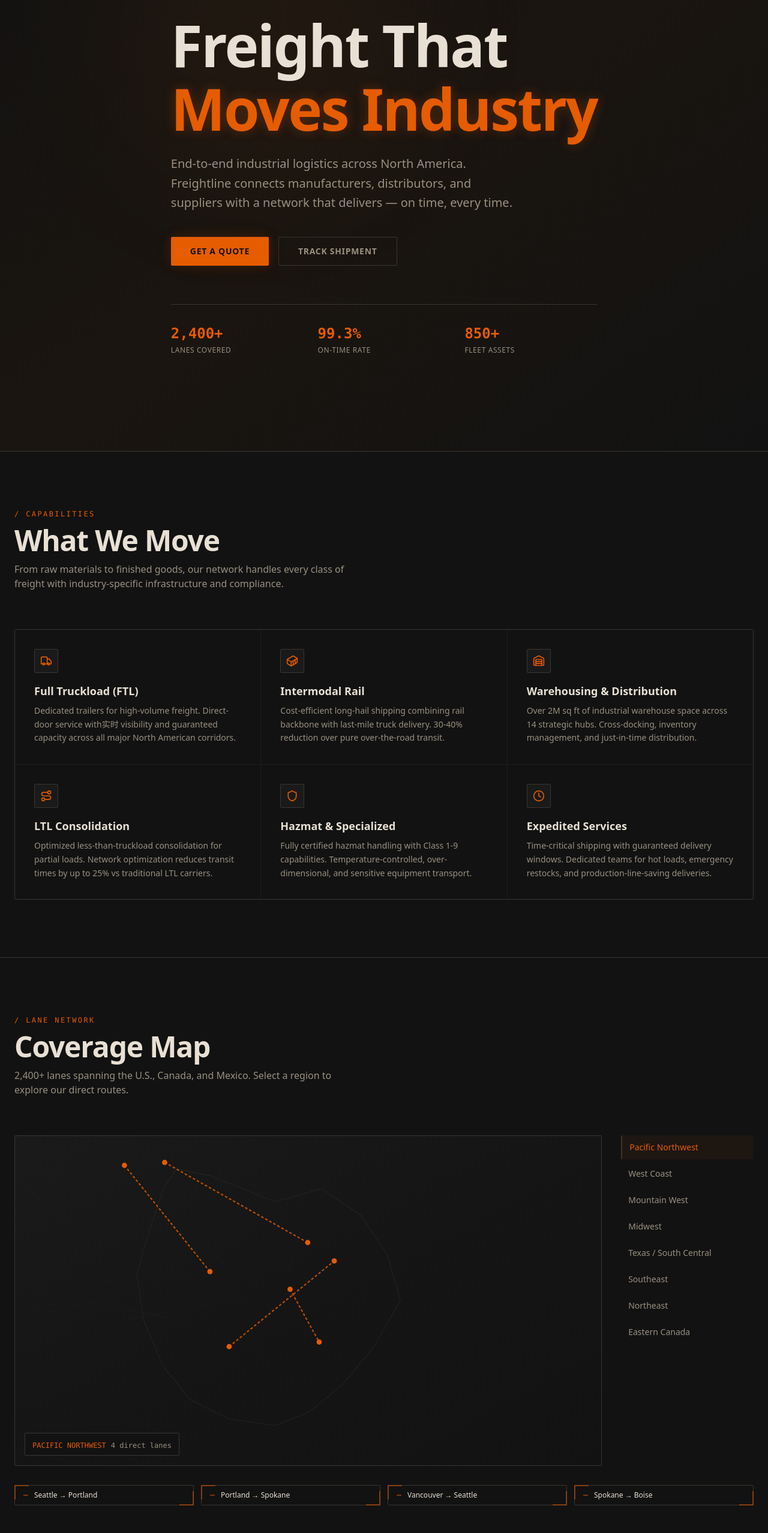
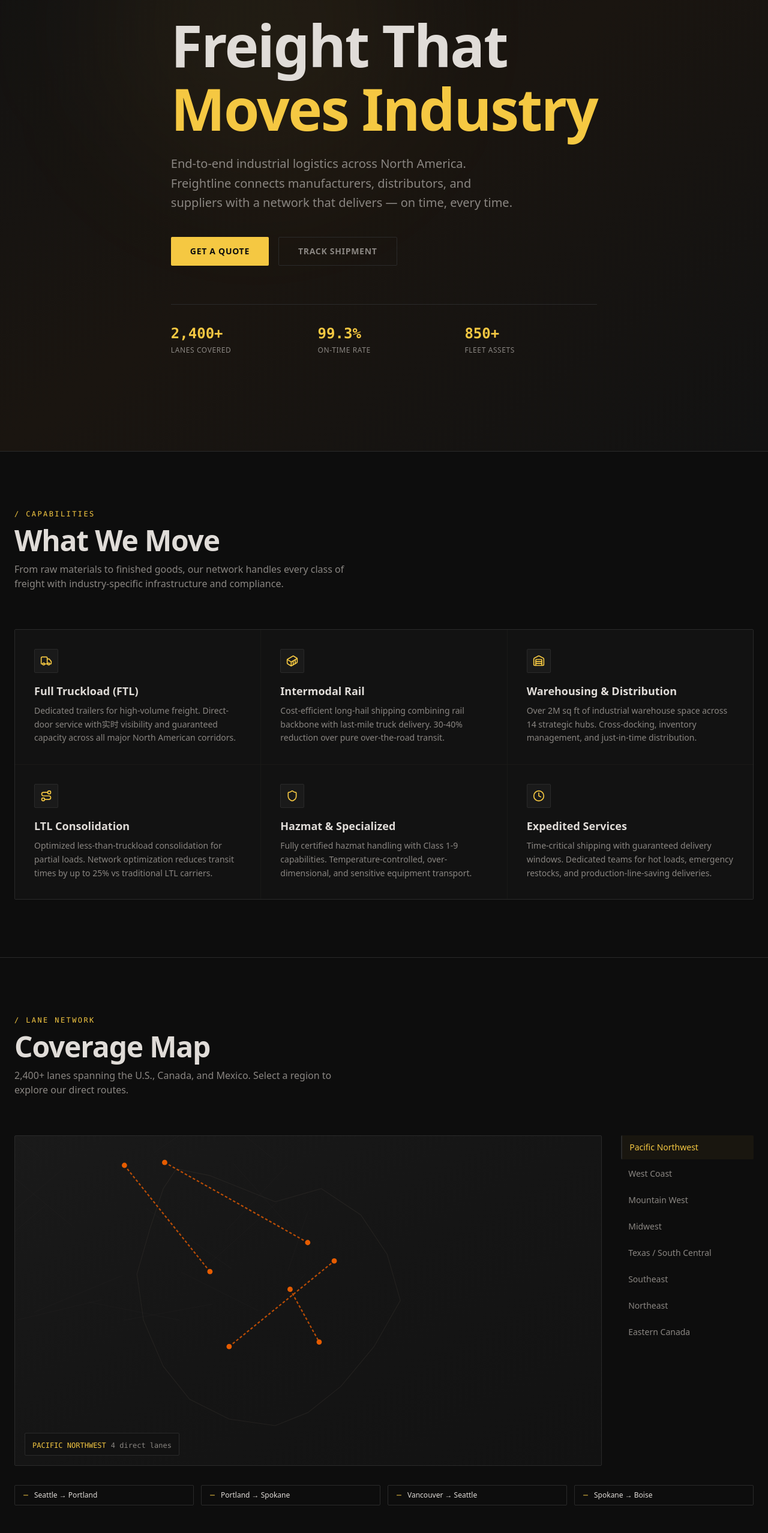
Before and after one commit to anas-khan-antimatter/mkt-freightline-logistics, a Next.js app in the folder freightline/: page / in a window 1280 px wide. Shown: the part 190-2746 px from the top of the page at 60% size. Built offline with nearby package versions, Linux system fonts and the light colour scheme.

Commit message:
antimatter: checkpoint c-1790732963856-6k2pc

```diff
--- a/freightline/src/app/globals.css
+++ b/freightline/src/app/globals.css
@@ -1,30 +1,30 @@
 @import "tailwindcss";
 
 @theme {
-  --color-background: #121212;
-  --color-foreground: #e8e0d4;
-  --color-card: #1a1a1a;
-  --color-card-foreground: #e8e0d4;
-  --color-popover: #1a1a1a;
-  --color-popover-foreground: #e8e0d4;
-  --color-primary: #e65c00;
-  --color-primary-foreground: #121212;
-  --color-secondary: #2e2a24;
-  --color-secondary-foreground: #e8e0d4;
-  --color-muted: #2e2a24;
-  --color-muted-foreground: #999080;
-  --color-accent: #ff8c00;
-  --color-accent-foreground: #121212;
-  --color-destructive: #e05c5c;
-  --color-destructive-foreground: #e8e0d4;
-  --color-border: #3a3530;
-  --color-input: #3a3530;
-  --color-ring: #e65c00;
+  --color-background: #0d0d0d;
+  --color-foreground: #e0dcd8;
+  --color-card: #1c1c1c;
+  --color-card-foreground: #e0dcd8;
+  --color-popover: #1c1c1c;
+  --color-popover-foreground: #e0dcd8;
+  --color-primary: #f5c842;
+  --color-primary-foreground: #0d0d0d;
+  --color-secondary: #2a2a2a;
+  --color-secondary-foreground: #e0dcd8;
+  --color-muted: #2a2a2a;
+  --color-muted-foreground: #8a8682;
+  --color-accent: #e0a800;
+  --color-accent-foreground: #0d0d0d;
+  --color-destructive: #c44f4f;
+  --color-destructive-foreground: #e0dcd8;
+  --color-border: #2a2a2a;
+  --color-input: #1c1c1c;
+  --color-ring: #f5c842;
   --radius-sm: 0.125rem;
   --radius-md: 0.25rem;
   --radius-lg: 0.375rem;
-  --font-family-sans: "Inter", "Geist", "SF Pro", system-ui, sans-serif;
-  --font-family-mono: "Geist Mono", "SF Mono", monospace;
+  --font-family-sans: "Archivo", "Inter", "Geist", system-ui, sans-serif;
+  --font-family-mono: "JetBrains Mono", "Geist Mono", "SF Mono", "Roboto Mono", monospace;
 }
 
 * {
@@ -43,39 +43,62 @@
   }
 }
 
-/* Industrial scrollbar */
+/* ── Industrial scrollbar ── */
 ::-webkit-scrollbar {
-  width: 10px;
+  width: 8px;
 }
 ::-webkit-scrollbar-track {
-  background: #1a1a1a;
+  background: #1c1c1c;
 }
 ::-webkit-scrollbar-thumb {
-  background: #333;
+  background: #404040;
   border-radius: 2px;
 }
 ::-webkit-scrollbar-thumb:hover {
-  background: #e65c00;
+  background: #f5c842;
 }
 
-/* Glow effect for accent elements */
-.glow-orange {
-  box-shadow: 0 0 20px rgba(230, 92, 0, 0.15), 0 0 40px rgba(230, 92, 0, 0.05);
+/* ── Hazard glow ── */
+.glow-yellow {
+  box-shadow: 0 0 20px rgba(245, 200, 66, 0.12), 0 0 40px rgba(245, 200, 66, 0.04);
 }
 
-.glow-orange-text {
-  text-shadow: 0 0 20px rgba(230, 92, 0, 0.3);
+.glow-yellow-text {
+  text-shadow: 0 0 20px rgba(245, 200, 66, 0.25);
 }
 
-/* Grid overlay pattern */
+/* ── Grid overlay ── */
 .industrial-grid {
   background-image:
-    linear-gradient(rgba(255, 255, 255, 0.02) 1px, transparent 1px),
-    linear-gradient(90deg, rgba(255, 255, 255, 0.02) 1px, transparent 1px);
-  background-size: 60px 60px;
+    linear-gradient(rgba(255, 255, 255, 0.018) 1px, transparent 1px),
+    linear-gradient(90deg, rgba(255, 255, 255, 0.018) 1px, transparent 1px);
+  background-size: 48px 48px;
 }
 
-/* Scanline effect */
+/* ── Hazard stripe pattern ── */
+.hazard-stripe {
+  background: repeating-linear-gradient(
+    -45deg,
+    #f5c842 0px,
+    #f5c842 8px,
+    #0d0d0d 8px,
+    #0d0d0d 16px
+  );
+  background-size: 23px 23px;
+}
+
+.hazard-stripe-y {
+  background: repeating-linear-gradient(
+    90deg,
+    #f5c842 0px,
+    #f5c842 6px,
+    #0d0d0d 6px,
+    #0d0d0d 12px
+  );
+  background-size: 12px 12px;
+}
+
+/* ── Scanline ── */
 .scanline {
   position: relative;
   overflow: hidden;
@@ -87,15 +110,15 @@
   left: 0;
   width: 100%;
   height: 2px;
-  background: linear-gradient(90deg, transparent, rgba(230, 92, 0, 0.3), transparent);
-  animation: scan 8s linear infinite;
+  background: linear-gradient(90deg, transparent, rgba(245, 200, 66, 0.25), transparent);
+  animation: scan 7s linear infinite;
 }
 @keyframes scan {
   0% { top: 0; }
   100% { top: 100%; }
 }
 
-/* Industrial border */
+/* ── Industrial border with corner markers (stencil) ── */
 .industrial-border {
   border: 1px solid rgba(255, 255, 255, 0.06);
   position: relative;
@@ -107,33 +130,110 @@
   left: 0;
   width: 3px;
   height: 100%;
-  background: linear-gradient(180deg, #e65c00, #ff8c00);
-  opacity: 0.6;
+  background: linear-gradient(180deg, #f5c842, #e0a800);
+  opacity: 0.5;
 }
 
-/* Corner accents */
-.corner-accent {
+/* ── Corner stencil accents ── */
+.corner-stencil {
   position: relative;
 }
-.corner-accent::before {
-  content: "";
+.corner-stencil::before {
+  content: "┐";
   position: absolute;
   top: -1px;
   left: -1px;
-  width: 24px;
-  height: 24px;
-  border-top: 2px solid #e65c00;
-  border-left: 2px solid #e65c00;
-  opacity: 0.5;
+  font-size: 18px;
+  line-height: 1;
+  color: #f5c842;
+  opacity: 0.3;
+  font-family: var(--font-family-mono);
 }
-.corner-accent::after {
-  content: "";
+.corner-stencil::after {
+  content: "└";
   position: absolute;
   bottom: -1px;
   right: -1px;
-  width: 24px;
-  height: 24px;
-  border-bottom: 2px solid #e65c00;
-  border-right: 2px solid #e65c00;
-  opacity: 0.5;
+  font-size: 18px;
+  line-height: 1;
+  color: #f5c842;
+  opacity: 0.3;
+  font-family: var(--font-family-mono);
 }
+
+/* ── Stencil label ── */
+.stencil-label {
+  font-family: var(--font-family-mono);
+  font-size: 0.625rem;
+  text-transform: uppercase;
+  letter-spacing: 0.15em;
+  color: var(--color-muted-foreground);
+  border: 1px solid rgba(255, 255, 255, 0.04);
+  background: rgba(255, 255, 255, 0.02);
+  padding: 0.125rem 0.375rem;
+}
+
+/* ── Data-cell dense table ── */
+.data-cell {
+  font-family: var(--font-family-mono);
+  font-size: 0.8125rem;
+  padding: 0.5rem 0.75rem;
+  border-bottom: 1px solid rgba(255, 255, 255, 0.04);
+}
+.data-cell-header {
+  font-family: var(--font-family-mono);
+  font-size: 0.6875rem;
+  text-transform: uppercase;
+  letter-spacing: 0.1em;
+  padding: 0.5rem 0.75rem;
+  border-bottom: 2px solid #f5c842;
+  color: #f5c842;
+}
+
+/* ── Status badge ── */
+.status-badge {
+  display: inline-flex;
+  align-items: center;
+  gap: 0.375rem;
+  padding: 0.125rem 0.5rem;
+  font-family: var(--font-family-mono);
+  font-size: 0.6875rem;
+  text-transform: uppercase;
+  letter-spacing: 0.08em;
+  border-radius: 2px;
+}
+.status-badge::before {
+  content: "";
+  width: 0.375rem;
+  height: 0.375rem;
+  border-radius: 50%;
+}
+
+/* ── Pulse animation for status dots ── */
+@keyframes pulse-dot {
+  0%, 100% { opacity: 1; }
+  50% { opacity: 0.4; }
+}
+.pulse-dot {
+  animation: pulse-dot 1.5s ease-in-out infinite;
+}
+
+/* ── Timeline connector ── */
+.timeline-rail {
+  position: relative;
+}
+.timeline-rail::before {
+  content: "";
+  position: absolute;
+  left: 0.5rem;
+  top: 0;
+  bottom: 0;
+  width: 2px;
+  background: repeating-linear-gradient(
+    180deg,
+    rgba(255, 255, 255, 0.06) 0px,
+    rgba(255, 255, 255, 0.06) 4px,
+    transparent 4px,
+    transparent 8px
+  );
+}
```
